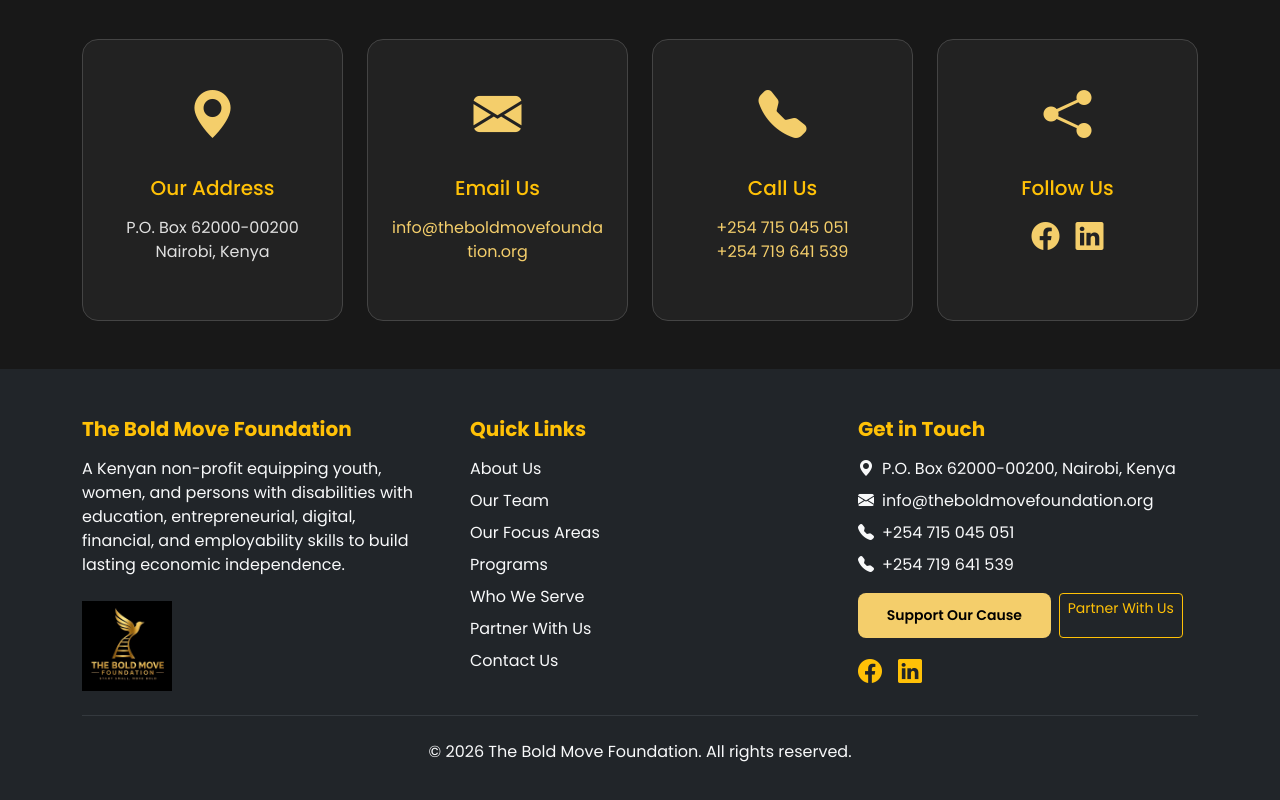
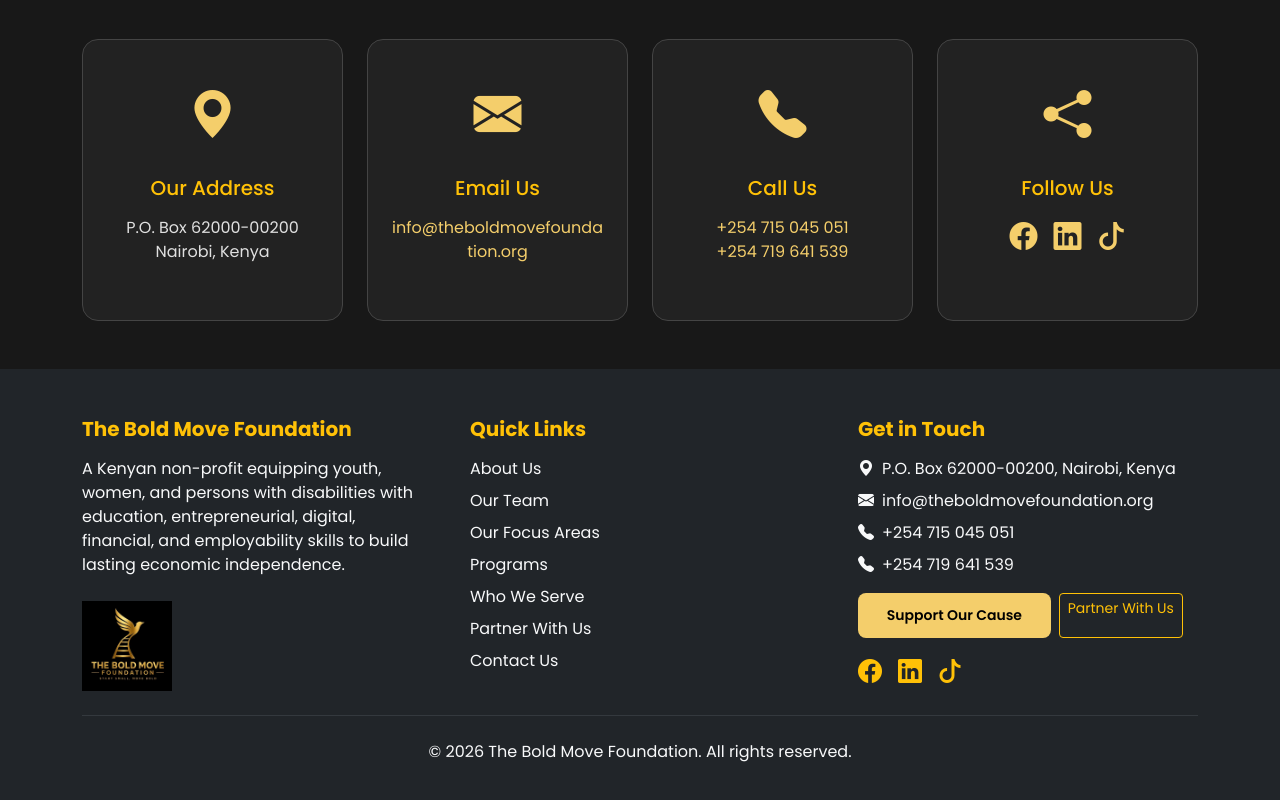
Before and after one commit to hermiMAB/The-bold-move-foundation, a Next.js app: page /contact in a window 1280 px wide. Shown: the part 632-1432 px from the top of the page. Built offline with nearby package versions, Linux system fonts and the light colour scheme.

Commit message:
Add TikTok account link to footer, contact page, and structured data

```diff
--- a/app/components/Footer.tsx
+++ b/app/components/Footer.tsx
@@ -35,6 +35,7 @@
             <div className="mt-3 d-flex gap-3">
               <a href="https://www.facebook.com/people/The-Bold-Move-Foundation-The-BMF/61588023223602/" target="_blank" rel="noopener noreferrer" className="text-warning fs-4" aria-label="Follow us on Facebook"><i aria-hidden="true" className="bi bi-facebook"></i></a>
               <a href="https://www.linkedin.com/company/the-bold-move-foundation-the-bmf" target="_blank" rel="noopener noreferrer" className="text-warning fs-4" aria-label="Follow us on LinkedIn"><i aria-hidden="true" className="bi bi-linkedin"></i></a>
+              <a href="https://vm.tiktok.com/ZS9yRo1NMagwX-1wPx5/" target="_blank" rel="noopener noreferrer" className="text-warning fs-4" aria-label="Follow us on TikTok"><i aria-hidden="true" className="bi bi-tiktok"></i></a>
             </div>
           </div>
         </div>
--- a/app/contact/page.tsx
+++ b/app/contact/page.tsx
@@ -57,6 +57,7 @@
                 <div className="contact-detail mt-3 fs-3 d-flex justify-content-center gap-3">
                   <a href="https://www.facebook.com/people/The-Bold-Move-Foundation-The-BMF/61588023223602/" target="_blank" rel="noopener noreferrer" aria-label="Follow us on Facebook"><i aria-hidden="true" className="bi bi-facebook"></i></a>
                   <a href="https://www.linkedin.com/company/the-bold-move-foundation-the-bmf" target="_blank" rel="noopener noreferrer" aria-label="Follow us on LinkedIn"><i aria-hidden="true" className="bi bi-linkedin"></i></a>
+                  <a href="https://vm.tiktok.com/ZS9yRo1NMagwX-1wPx5/" target="_blank" rel="noopener noreferrer" aria-label="Follow us on TikTok"><i aria-hidden="true" className="bi bi-tiktok"></i></a>
                 </div>
               </div>
             </div>
--- a/app/page.tsx
+++ b/app/page.tsx
@@ -18,7 +18,11 @@
               "@type": "PostalAddress",
               "addressCountry": "Kenya"
             },
-            "sameAs": []
+            "sameAs": [
+              "https://www.facebook.com/people/The-Bold-Move-Foundation-The-BMF/61588023223602/",
+              "https://www.linkedin.com/company/the-bold-move-foundation-the-bmf",
+              "https://vm.tiktok.com/ZS9yRo1NMagwX-1wPx5/"
+            ]
           })
         }}
       />
```
